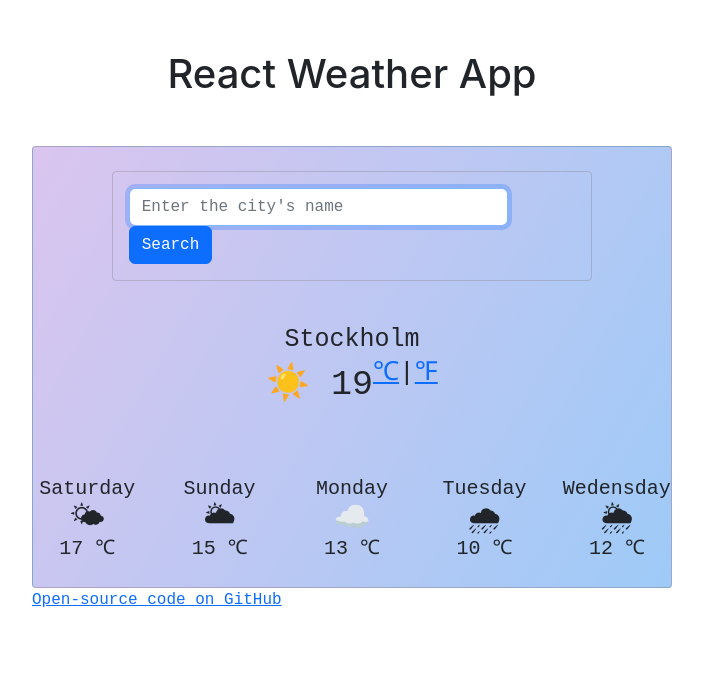
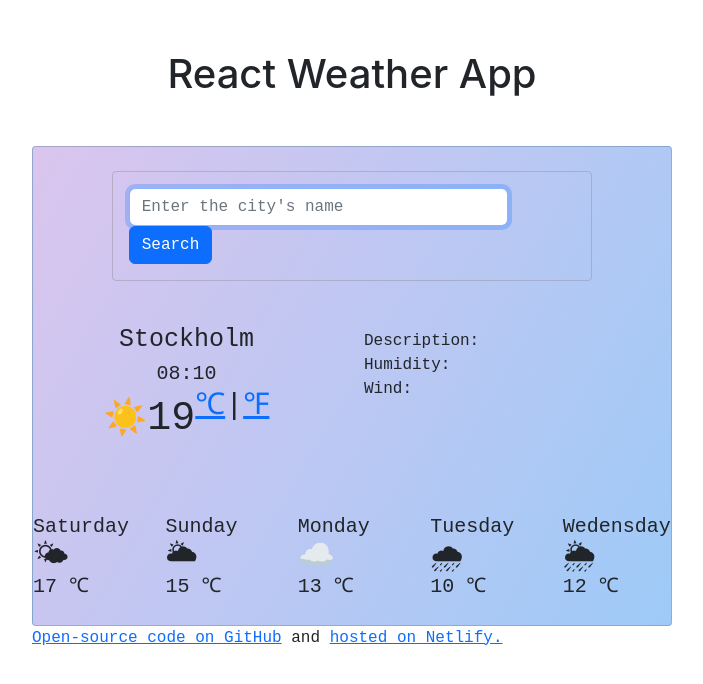
Before and after one commit to Salem-2022/my-react-weather-app, a React (Create React App) app: page / in a window 1280 px wide. Shown: the top 684 px of the page, without its empty margins (288-991 px from the left). Built offline with nearby package versions, Linux system fonts and the light colour scheme.

Commit message:
added axios, added jsx to Current.js, added states

```diff
--- a/src/Current.js
+++ b/src/Current.js
@@ -1,16 +1,35 @@
-import React from "react";
+import { useState } from "react";
+import axios from "axios";
 import Forecast from "./Forecast";
 
 export default function Current() {
+  let [city, setCity] = useState("");
+  let [temperature, setTemperature] = useState("");
+  let [description, setDescription] = useState("");
+  let [humidity, setHumidity] = useState("");
+  let [wind, setWind] = useState("");
+  let [icon, setIcon] = useState("");
+  function showCity(event) {
+    event.preventDefault();
+  }
+  function showWeather(response) {
+    //Kelvin = T in ℃ + 273.15
+    setTemperature(Math.round(response.data.main.temp - 273.15));
+    setDescription(response.data.weather[0].description);
+    setHumidity(response.data.main.humidity);
+    setWind(response.data.wind.speed);
+    setIcon(response.data.weather[0].icon);
+  }
   return (
     <div className="row">
       <div className="col currentWeather">
         <ul>
           <li className="currentCity">Stockholm</li>
-          <li className="currentDay"></li>
-          <li className="currentTemperature"></li>
-          <span className="currentWeatherEmoji">
-            ☀️ 19
+          <li className="currentDay">08:10</li>
+          <li className="currentWeatherEmoji">
+            ☀️
+            <span className="currentTemperature">
+              19
               <sup id="degC">
                 <a href="/">℃</a>
               </sup>
@@ -18,10 +37,19 @@ export default function Current() {
               <sup id="degF">
                 <a href="/">℉</a>{" "}
               </sup>{" "}
-          </span>
+            </span>{" "}
+          </li>
         </ul>
+      </div>
+      <div className="col descriptions mt-5">
+        <ul>
+          <li>Description: </li>
+          <li>Humidity: </li>
+          <li>Wind: </li>
+        </ul>
+      </div>
+
       <Forecast />
-      </div>
     </div>
   );
 }
--- a/src/Weather.js
+++ b/src/Weather.js
@@ -1,5 +1,5 @@
 import React from "react";
-
+import axios from "axios";
 import Form from "./Form";
 import Current from "./Current";
 
@@ -17,7 +17,9 @@ export default function Weather() {
         </div>
         <a href="https://github.com/Salem-2022/my-react-weather-app">
           Open-source code on GitHub
-        </a>
+        </a>{" "}
+        and{" "}
+        <a href="https://jade-genie-8cbb12.netlify.app/">hosted on Netlify.</a>
       </div>
     </div>
   );
```
Lines whose indentation alone changed are shown as unchanged.
